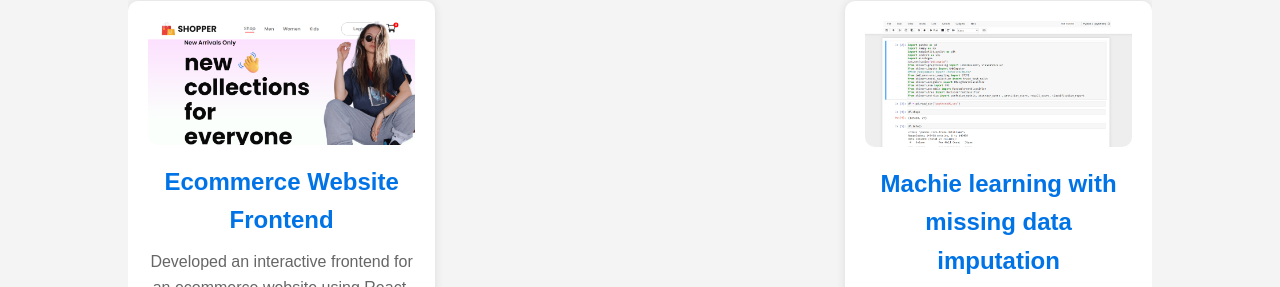
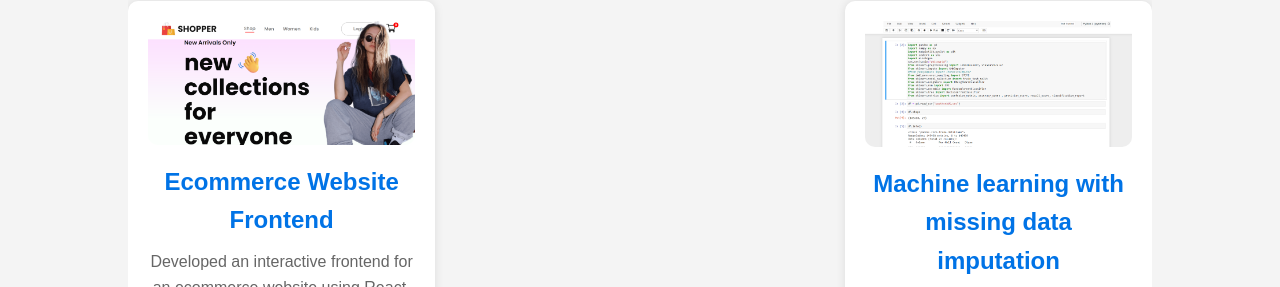
Before and after one commit to SaiLikhith24/Portfolio, a plain HTML site: page index.html in a window 1280 px wide. Shown: the part 1965-2252 px from the top of the page. Drawn offline with nearby package versions, Linux system fonts and the light colour scheme.

Commit message:
Update index.html

```diff
--- a/index.html
+++ b/index.html
@@ -99,7 +99,7 @@
             <div class="project animate__animated animate__zoomIn">
                 <img src="ml.png" alt="Project 2">
                 <div class="project-info">
-                    <h3>Machie learning with missing data imputation</h3>
+                    <h3>Machine learning with missing data imputation</h3>
                     <p>Explored various machine learning techniques for missing data imputation, including linear interpolation
 imputation, mice imputation, and K-nearest neighbors (KNN). </p>
                     <a href="https://github.com/SaiLikhith24/Machine-learning-Missing-data-imputation-techniques" class="btn">View Project</a>
```
